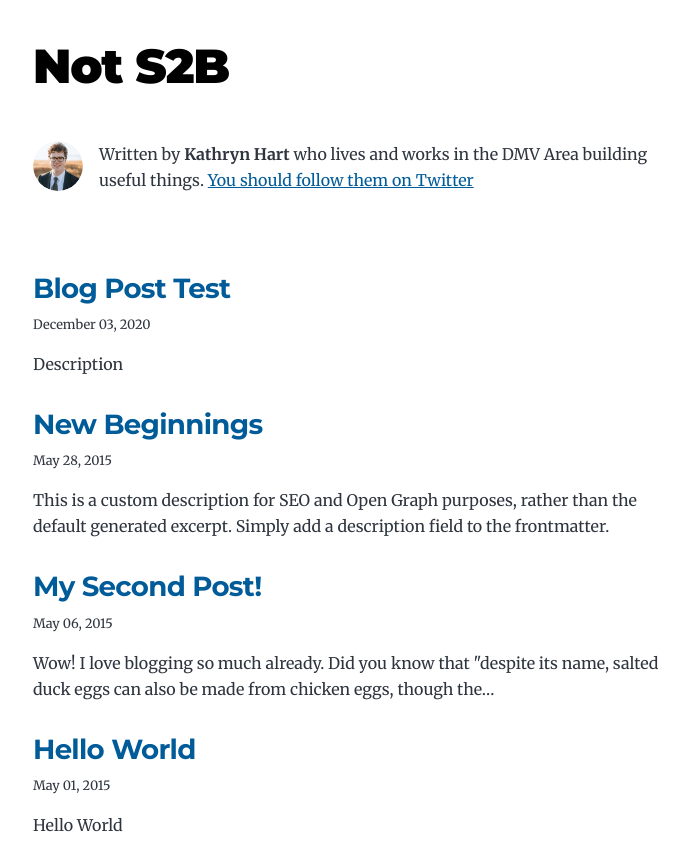
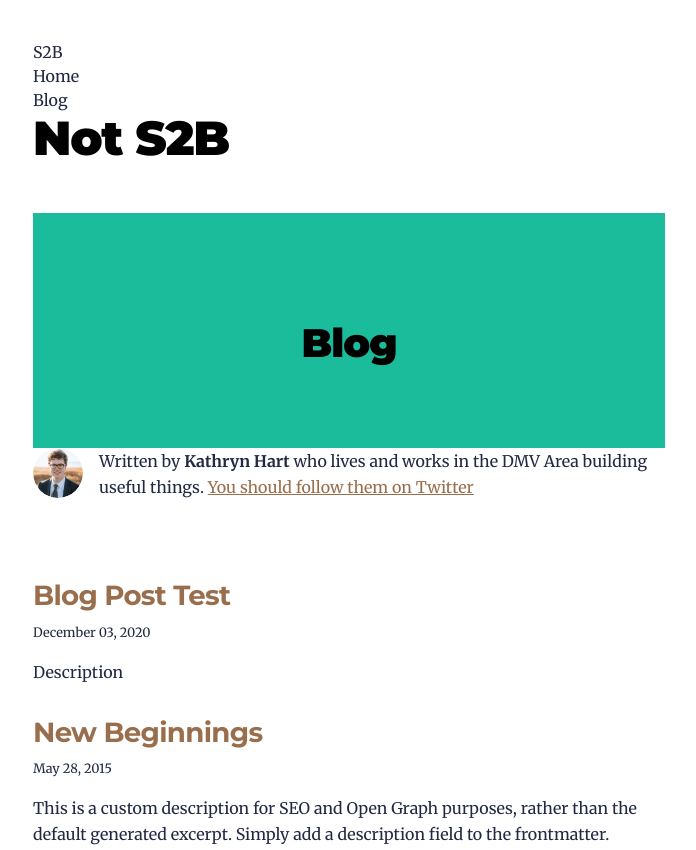
Before and after one commit to maralihart/gatsby-netlify-blog-practice, a Gatsby site: page / in a window 1280 px wide. Shown: the top 850 px of the page, without its empty margins (291-987 px from the left). Built offline with nearby package versions, Linux system fonts and the light colour scheme; Gatsby itself is replaced by a stand-in of ours.

Commit message:
Changed color pallet

```diff
--- a/gatsby-browser.js
+++ b/gatsby-browser.js
@@ -2,9 +2,11 @@
 import "typeface-montserrat"
 import "typeface-merriweather"
 // normalize CSS across browsers
-import "./src/normalize.css"
+import "./src/styles/normalize.css"
 // custom CSS styles
-import "./src/style.css"
+import "./src/styles/style.css"
+// CSS styles from developer
+import "./src/styles/global.css"
 
 // Highlighting for code blocks
 import "prismjs/themes/prism.css"
--- a/package.json
+++ b/package.json
@@ -8,6 +8,7 @@
     "url": "https://github.com/gatsbyjs/gatsby/issues"
   },
   "dependencies": {
+    "bootstrap": "^4.5.3",
     "gatsby": "^2.26.1",
     "gatsby-image": "^2.5.0",
     "gatsby-plugin-feed": "^2.7.0",
@@ -28,6 +29,7 @@
     "netlify-cms-app": "^2.14.3",
     "prismjs": "^1.22.0",
     "react": "^16.12.0",
+    "react-bootstrap": "^1.4.0",
     "react-dom": "^16.12.0",
     "react-helmet": "^5.2.1",
     "typeface-merriweather": "0.0.72",
--- /dev/null
+++ b/src/components/header-image.js
@@ -0,0 +1,12 @@
+import React from "react"
+import { Link } from "gatsby"
+
+const HeaderImage = (props) => {
+  return (
+    <div class="header-image">
+      <h1>{props.header}</h1>
+    </div>
+  )
+}
+
+export default HeaderImage
--- a/src/components/layout.js
+++ b/src/components/layout.js
@@ -1,6 +1,6 @@
 import React from "react"
-import { Navbar, Nav, NavItem } from "react-bootstrap"
 import { Link } from "gatsby"
+import Navigation from "./navigation"
 
 const Layout = ({ location, title, children }) => {
   const rootPath = `${__PATH_PREFIX__}/`
@@ -23,8 +23,7 @@ const Layout = ({ location, title, children }) => {
 
   return (
     <div className="global-wrapper" data-is-root-path={isRootPath}>
-      <Navbar>
-      </Navbar>
+      <Navigation />
       <header className="global-header">{header}</header>
       <main>{children}</main>
       <footer>
--- /dev/null
+++ b/src/components/navigation.js
@@ -0,0 +1,19 @@
+import React from "react"
+import { Navbar, Nav, NavItem } from "react-bootstrap"
+import { Link } from "gatsby"
+
+const Navigation = () => {
+  return (
+    <Navbar fixed="top">
+      <Navbar.Brand>
+        S2B
+      </Navbar.Brand>
+      <Nav>
+        <NavItem>Home</NavItem>
+        <NavItem href="#">Blog</NavItem>
+      </Nav>
+    </Navbar>
+  )
+}
+
+export default Navigation
--- a/src/pages/index.js
+++ b/src/pages/index.js
@@ -4,6 +4,7 @@ import { Link, graphql } from "gatsby"
 import Bio from "../components/bio"
 import Layout from "../components/layout"
 import SEO from "../components/seo"
+import HeaderImage from "../components/header-image"
 
 const BlogIndex = ({ data, location }) => {
   const siteTitle = data.site.siteMetadata?.title || `Title`
@@ -26,6 +27,7 @@ const BlogIndex = ({ data, location }) => {
   return (
     <Layout location={location} title={siteTitle}>
       <SEO title="All posts" />
+      <HeaderImage header="Blog" />
       <Bio />
       <ol style={{ listStyle: `none` }}>
         {posts.map(post => {
--- /dev/null
+++ b/src/styles/global.css
@@ -0,0 +1,7 @@
+.header-image {
+  padding: 60px;
+  text-align: center;
+  background: #1abc9c;
+  color: white;
+  font-size: 30px;
+}
--- a/src/style.css
+++ b/src/styles/style.css
@@ -54,12 +54,12 @@
   --fontSize-5: 2.074rem;
   --fontSize-6: 2.488rem;
   --fontSize-7: 2.986rem;
-  --color-primary: #005b99;
-  --color-text: #2e353f;
-  --color-text-light: #4f5969;
-  --color-heading: #1a202c;
+  --color-primary: #996e4c;
+  --color-text: #222943;
+  --color-text-light: #e0a912;
+  --color-heading: #533030;
   --color-heading-black: black;
-  --color-accent: #d1dce5;
+  --color-accent: #889ac2;
 }
 
 /* HTML elements */
```
Also changed, not shown: src/styles/normalize.css (renamed from src/normalize.css), 1 other file.
